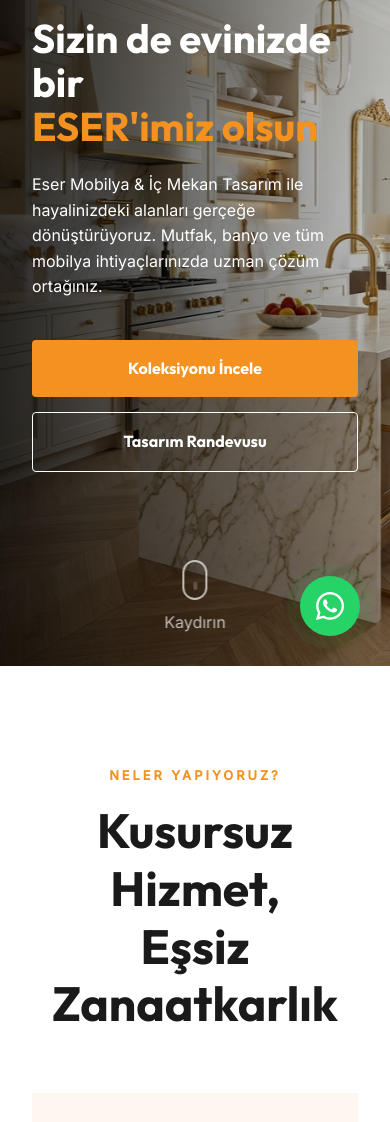
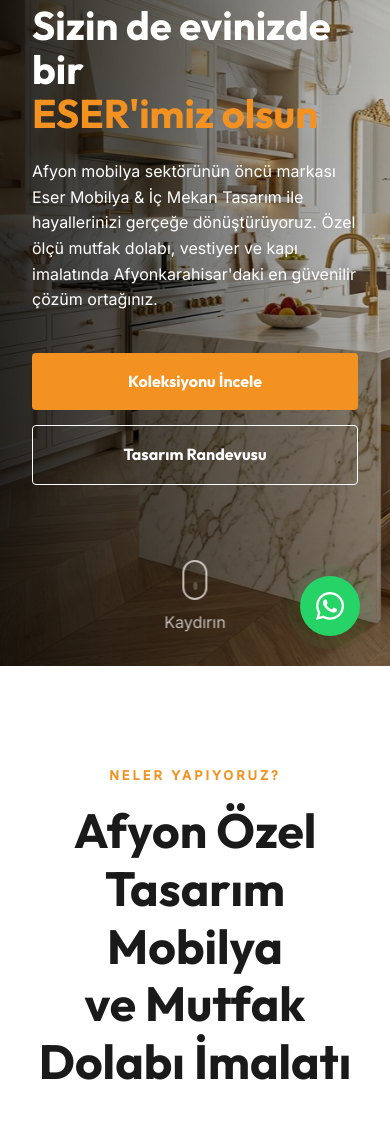
Before and after one commit to omeravci3448/esersite, a plain HTML site: page index.html in a window 390 px wide. Shown: the part 178-1300 px from the top of the page. Drawn offline with Linux system fonts and the light colour scheme.

Commit message:
İçerikte SEO uyumlu başlık ve metin güncellemeleri (Afyon mobilya, mutfak dolabı)

```diff
--- a/index.html
+++ b/index.html
@@ -105,7 +105,7 @@
         </div>
         <div class="hero-content container">
             <h1 class="reveal">Sizin de evinizde bir <br><span>ESER'imiz olsun</span></h1>
-            <p class="reveal">Eser Mobilya & İç Mekan Tasarım ile hayalinizdeki alanları gerçeğe dönüştürüyoruz. Mutfak, banyo ve tüm mobilya ihtiyaçlarınızda uzman çözüm ortağınız.</p>
+            <p class="reveal">Afyon mobilya sektörünün öncü markası Eser Mobilya & İç Mekan Tasarım ile hayallerinizi gerçeğe dönüştürüyoruz. Özel ölçü mutfak dolabı, vestiyer ve kapı imalatında Afyonkarahisar'daki en güvenilir çözüm ortağınız.</p>
             <div class="hero-btns reveal">
                 <a href="#collection" class="btn primary">Koleksiyonu İncele</a>
                 <a href="#contact" class="btn secondary">Tasarım Randevusu</a>
@@ -122,7 +122,7 @@
         <div class="container">
             <div class="section-header">
                 <span class="subtitle">Neler Yapıyoruz?</span>
-                <h2>Kusursuz Hizmet, <br>Eşsiz Zanaatkarlık</h2>
+                <h2>Afyon Özel Tasarım Mobilya <br>ve Mutfak Dolabı İmalatı</h2>
             </div>
             <div class="services-grid">
                 <div class="service-card reveal">
```
